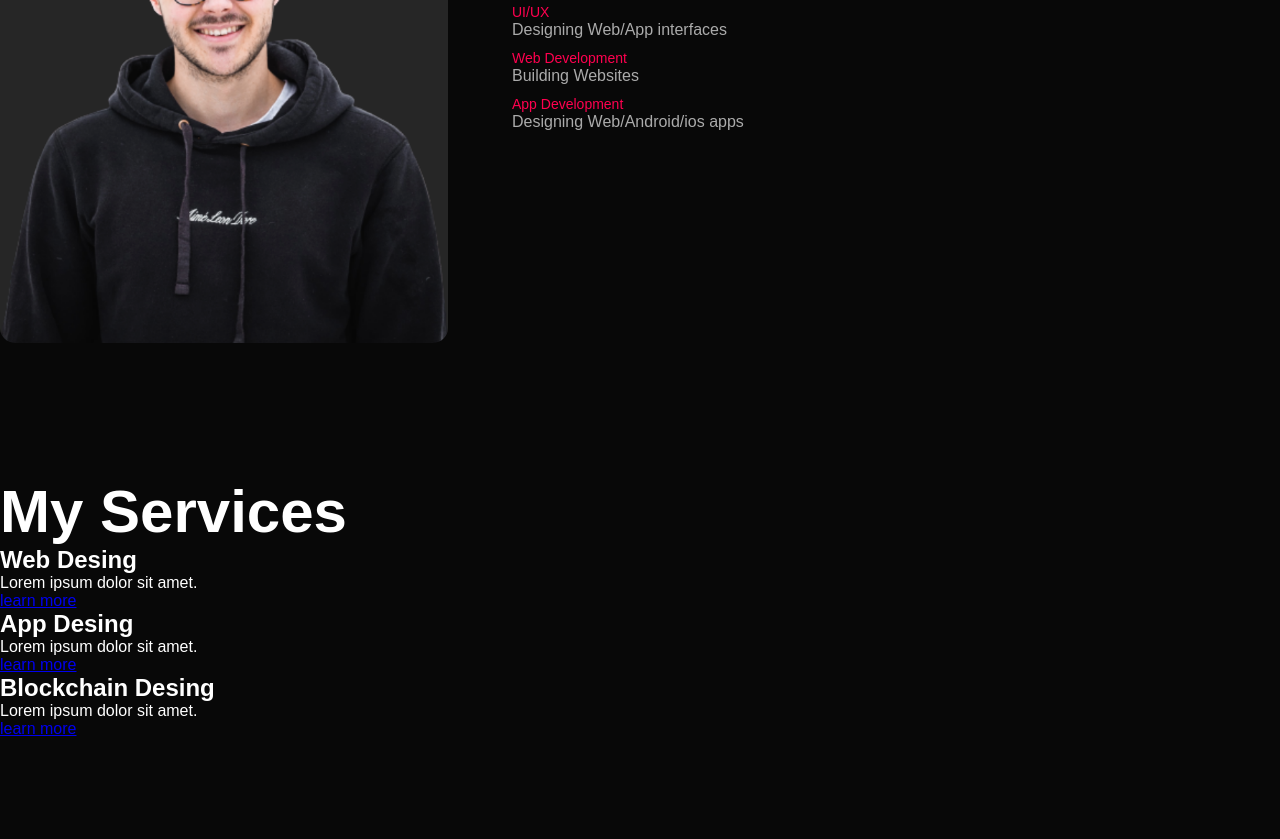
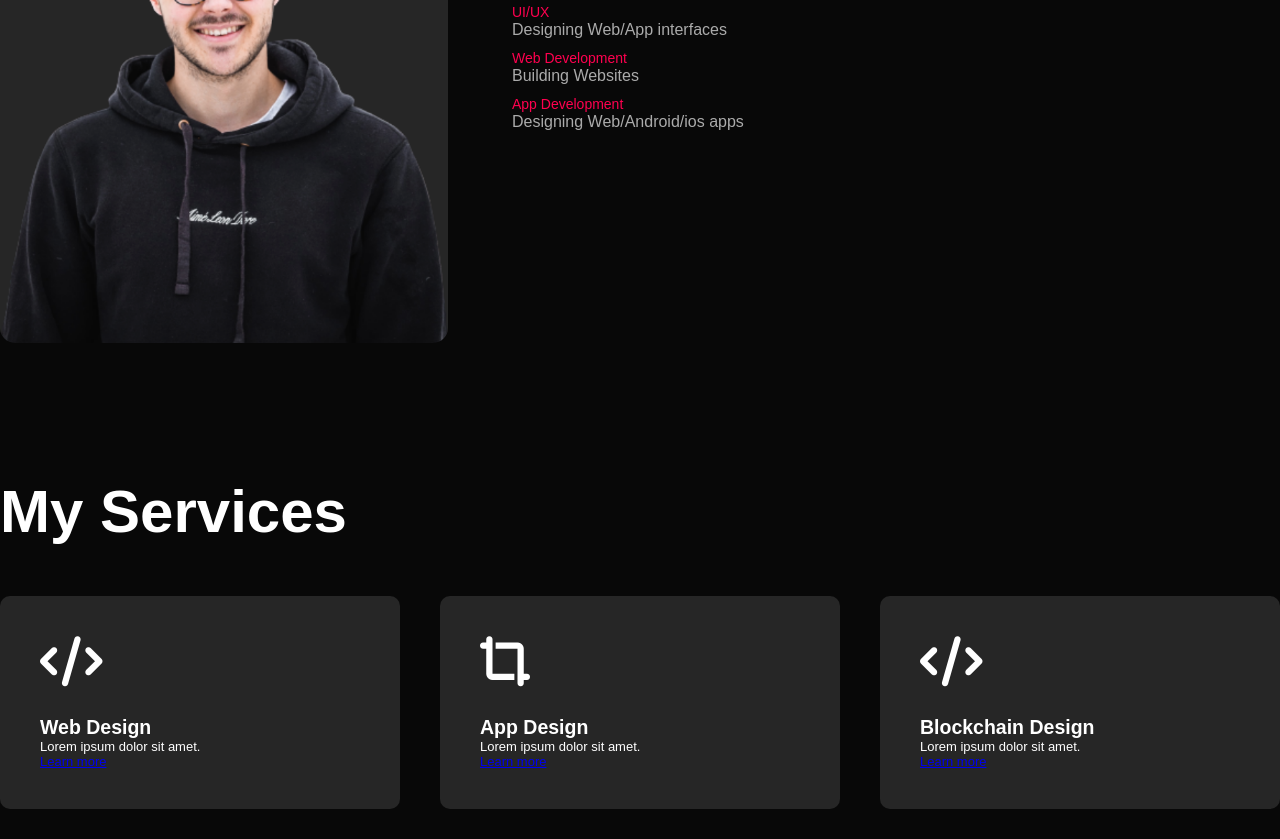
Before and after one commit to coderS176/my-portfolio, a plain HTML site: page index.html in a window 1280 px wide. Shown: the part 1119-1958 px from the top of the page. Before the commit the page ends 1887 px from the top, so only its background shows below. Drawn offline with Linux system fonts and the light colour scheme.

Commit message:
updated css added fontawesome for icons

```diff
--- a/index.html
+++ b/index.html
@@ -6,6 +6,7 @@
     <meta name="viewport" content="width=device-width, initial-scale=1.0">
     <title>Shivam's Portfolio</title>
     <link rel="stylesheet" href="style.css">
+    <script src="https://kit.fontawesome.com/ea7f90b44c.js" crossorigin="anonymous"></script>
 </head>
 
 <body>
@@ -75,25 +76,29 @@
     <div id="services">
         <div class="container">
             <h1 class="sub-title">My Services</h1>
-            <div class="sevices-list">
+            <div class="services-list">
                 <div>
-                    <h2>Web Desing</h2>
+                    <i class="fa-solid fa-code"></i>
+                    <h2>Web Design</h2>
                     <p>Lorem ipsum dolor sit amet.</p>
-                    <a href="#">learn more</a>
+                    <a href="#">Learn more</a>
                 </div>
                 <div>
-                    <h2>App Desing</h2>
+                    <i class="fas fa-crop-alt"></i>
+                    <h2>App Design</h2>
                     <p>Lorem ipsum dolor sit amet.</p>
-                    <a href="#">learn more</a>
+                    <a href="#">Learn more</a>
                 </div>
                 <div>
-                    <h2>Blockchain Desing</h2>
+                    <i class="fa-solid fa-code"></i>
+                    <h2>Blockchain Design</h2>
                     <p>Lorem ipsum dolor sit amet.</p>
-                    <a href="#">learn more</a>
+                    <a href="#">Learn more</a>
                 </div>
             </div>
         </div>
     </div>
+
     <script>
         var tablinks = document.getElementsByClassName("tab-links");
         var tabcontents = document.getElementsByClassName("tab-contents");
--- a/style.css
+++ b/style.css
@@ -156,14 +156,26 @@ nav ul li a:hover::after {
 
 /* ---------------services--------------------------- */
 
-
-#services{
-    padding: 30px 0;
+#services {
+  padding: 30px 0;
 }
 
-.servies-list{
-    display: grid;
-    grid-template-columns: repeat(auto-fit, minmax(250px, 1fr));
-    gap:40px;
-    margin-top: 50px;
+.services-list {
+  display: grid;
+  grid-template-columns: repeat(auto-fit, minmax(250px, 1fr));
+  gap: 40px;
+  margin-top: 50px;
 }
+
+.services-list div {
+  background: #262626;
+  padding: 40px;
+  font-size: 13px;
+  font-weight: 300;
+  border-radius: 10px;
+}
+
+.services-list div i {
+  font-size: 50px;
+  margin-bottom: 30px;
+}
```
